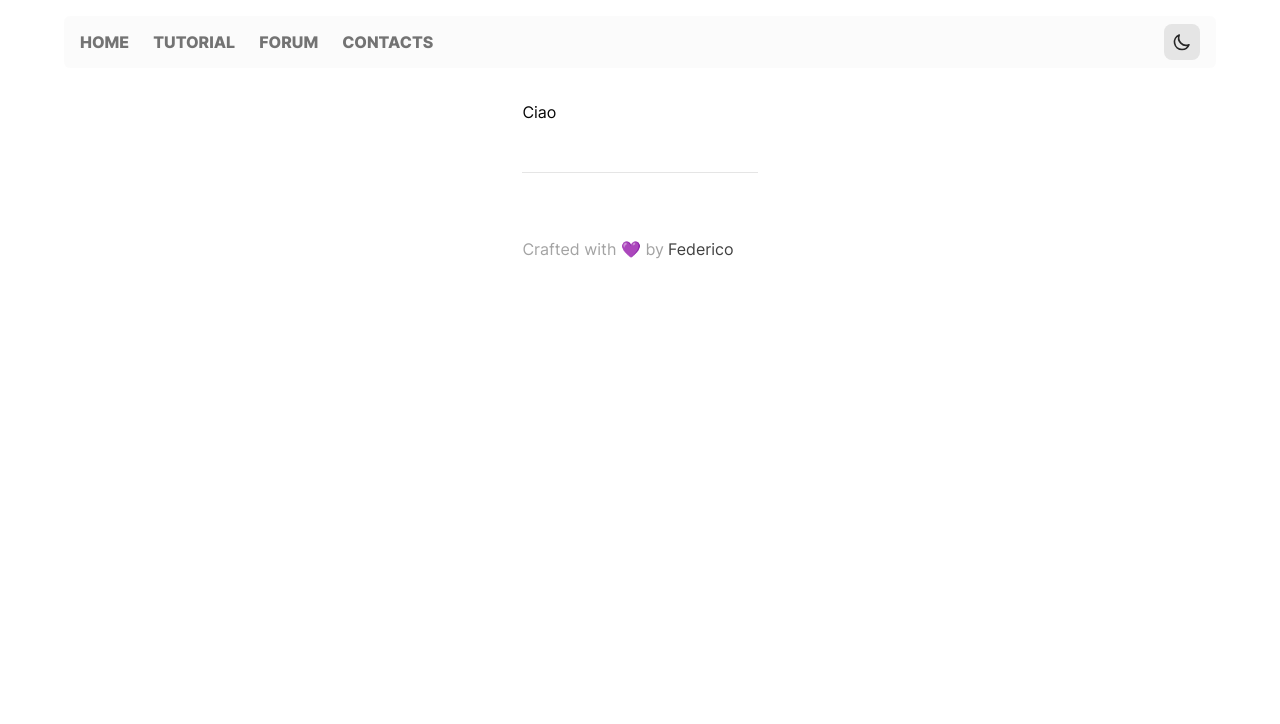
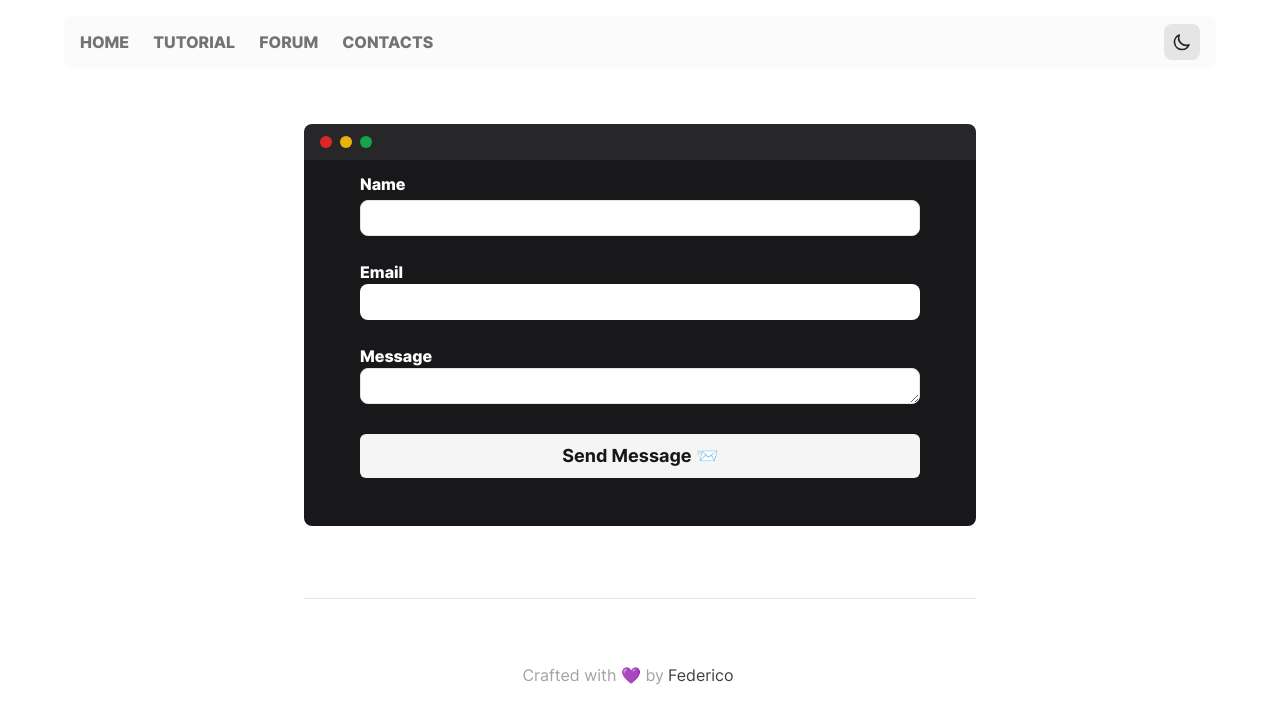
Before and after one commit to federico-it/plexpy, a Next.js app: page /contacts in a window 1280 px wide. Shown: the top 724 px of the page. Built offline with nearby package versions, Linux system fonts and the light colour scheme.

Commit message:
Contacts

```diff
--- /dev/null
+++ b/components/Contacts/ContactUs.js
@@ -0,0 +1,92 @@
+/* eslint-disable no-console */
+import React, { useRef, useState } from 'react'
+
+import emailjs from '@emailjs/browser'
+import { BUILD_MANIFEST } from 'next/dist/shared/lib/constants'
+import { useForm } from 'react-hook-form'
+
+export const ContactUs = () => {
+  const cancelCourse = () => {
+    this.form.reset()
+  }
+  const cancelForm = () => {
+    document.getElementById('bua').className += ' hidden'
+  }
+  const {
+    handleSubmit,
+    register,
+    formState: { errors },
+  } = useForm()
+  const onSubmit = data => {
+    emailjs
+      .sendForm(
+        'service_2esnrcl',
+        'template_qnwe1ha',
+        form.current,
+        '99ig9vF5PulFb9gAj'
+      )
+      .then(
+        result => {
+          console.log(result.text), cancelCourse, cancelForm
+        },
+        error => {
+          console.log(error.text)
+        }
+      )
+  }
+  const form = useRef()
+
+  return (
+    <form ref={form} onSubmit={handleSubmit(cancelForm)}>
+      <div id='bua' className='mt-3 -mb-5 ml-14'>
+        <label className='dark:text-black text-white font-extrabold'>
+          Name
+        </label>
+      </div>
+      <br />
+      <input
+        className='ml-14 rounded-lg h-9 mb-6 w-5/6'
+        type='text'
+        name='user_name'
+        {...register('user_name', { required: true, maxLength: 30 })}
+      />
+      <br />
+      <div className='ml-14'>
+        <label className='dark:text-black text-white font-extrabold'>
+          Email
+        </label>
+      </div>
+      <input
+        className='ml-14 rounded-lg h-9 mb-6 w-5/6'
+        type='email'
+        name='user_email'
+        {...register('user_email', {
+          required: true,
+          pattern: {
+            value: /^[A-Z0-9._%+-]+@[A-Z0-9.-]+\.[A-Z]{2,}$/i,
+          },
+        })}
+      />
+      {errors.email && <span>This field is required</span>}
+      <br />
+      <div className='ml-14'>
+        <label className='dark:text-black text-white font-extrabold'>
+          Message
+        </label>
+      </div>
+      <textarea
+        className='ml-14 rounded-lg h-9 mb-6 w-5/6'
+        {...register('message', { required: true, maxLength: 300 })}
+        name='message'
+      />
+      <br />
+      <input
+        className='ml-14 mb-12 w-5/6 px-28 py-2 mx-auto text-lg font-bold text-gray-900 bg-gray-100 rounded-md dark:text-gray-100 dark:bg-gray-800'
+        type='submit'
+        value='Send Message 📨'
+      />
+    </form>
+  )
+}
+
+export default ContactUs
--- /dev/null
+++ b/components/Contacts/index.ts
@@ -0,0 +1 @@
+export { default } from './ContactUs'
--- a/pages/contacts.tsx
+++ b/pages/contacts.tsx
@@ -1,11 +1,25 @@
 /* eslint-disable @next/next/no-img-element */
 
+import ContactUs from 'components/Contacts/ContactUs'
 import Container from 'components/Container'
-
 export default function Contacts() {
   return (
     <Container>
-      <span>Ciao</span>
+      <div
+        id='bue'
+        className='flex flex-col items-center justify-center w-fit inset-0'
+      >
+        <br />
+        <div className='bg-zinc-800 max-w-2xl w-screen h-10 rounded-t-lg dark:bg-zinc-400'>
+          <div className='bg-red-600 h-3 w-3 rounded-full mt-3 ml-4'></div>
+          <div className='bg-yellow-500 h-3 w-3 rounded-full -mt-3 ml-9'></div>
+          <div className='bg-green-600	 h-3 w-3 rounded-full -mt-3 ml-14'></div>
+        </div>
+        <div className='bg-zinc-900 max-w-2xl w-full -mt-1 h-full rounded-b-lg dark:bg-zinc-300'>
+          <ContactUs />
+        </div>
+        <br />
+      </div>
     </Container>
   )
 }
```
Also changed, not shown: package.json (+7 -1 lines), public/static/homepage.png (added), 1 other file (tests, documents, lock files or other folders).
